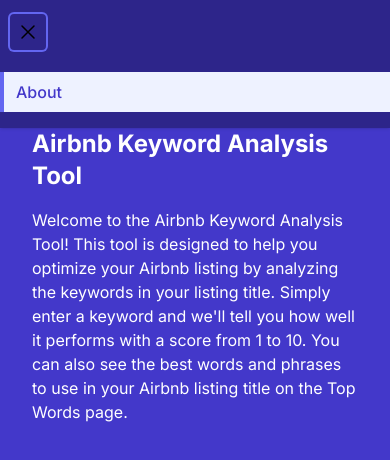
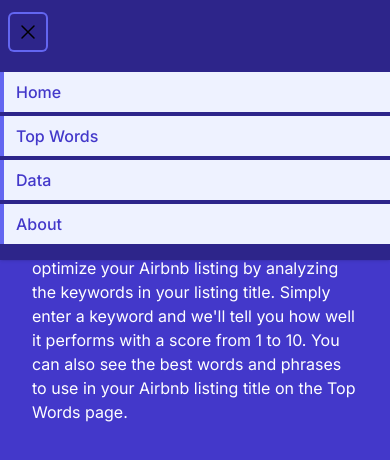
Before and after one commit to trevorwrightdev/capstone, a Next.js app in the folder capstone-frontend/: page /about in a window 390 px wide. Both pictures are taken after a click on the button "Open main menu". Shown: the top 460 px of the page. Built offline with nearby package versions, Linux system fonts and the light colour scheme.

Commit message:
fixed mobile navbar

```diff
--- a/capstone-frontend/app/components/Navbar.jsx
+++ b/capstone-frontend/app/components/Navbar.jsx
@@ -55,12 +55,33 @@
 
           <Disclosure.Panel className="sm:hidden">
             <div className="space-y-1 pb-4 pt-2">
+            <Disclosure.Button
+                className="block border-l-4 border-indigo-500 bg-indigo-50 py-2 pl-3 pr-4 text-base font-medium text-indigo-700 w-full text-left"
+              >
+                <Link href='/'>
+                    Home
+                </Link>
+              </Disclosure.Button>
+            <Disclosure.Button
+                className="block border-l-4 border-indigo-500 bg-indigo-50 py-2 pl-3 pr-4 text-base font-medium text-indigo-700 w-full text-left"
+              >
+                <Link href='/topwords'>
+                    Top Words
+                </Link>
+              </Disclosure.Button>
+            <Disclosure.Button
+                className="block border-l-4 border-indigo-500 bg-indigo-50 py-2 pl-3 pr-4 text-base font-medium text-indigo-700 w-full text-left"
+              >
+                <Link href='/data'>
+                    Data
+                </Link>
+              </Disclosure.Button>
               <Disclosure.Button
-                as="a"
-                href="#"
-                className="block border-l-4 border-indigo-500 bg-indigo-50 py-2 pl-3 pr-4 text-base font-medium text-indigo-700"
+                className="block border-l-4 border-indigo-500 bg-indigo-50 py-2 pl-3 pr-4 text-base font-medium text-indigo-700 w-full text-left"
               >
-                About
+                <Link href='/about'>
+                    About
+                </Link>
               </Disclosure.Button>
             </div>
           </Disclosure.Panel>
```
